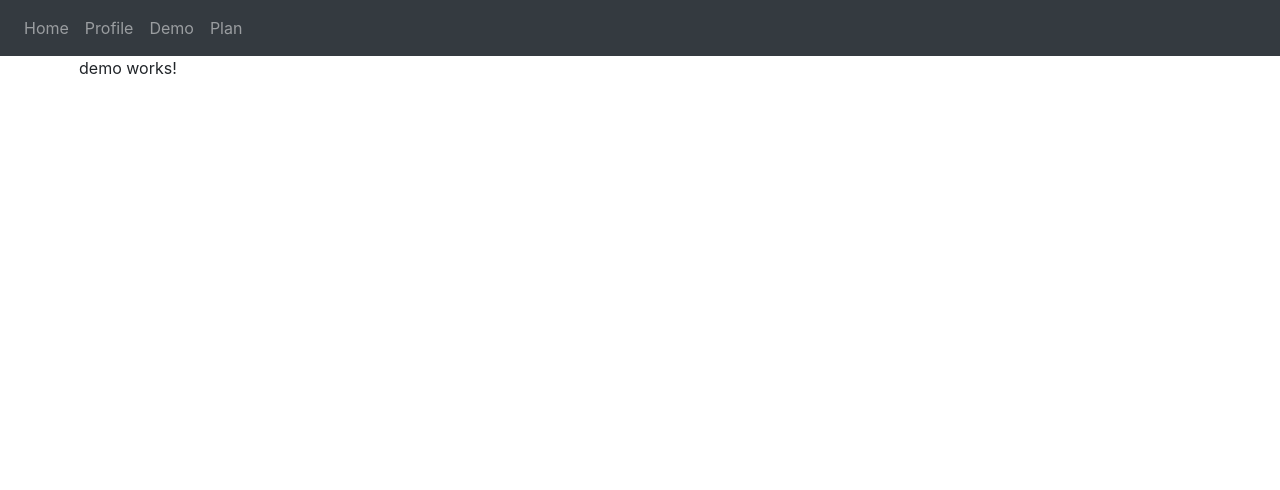
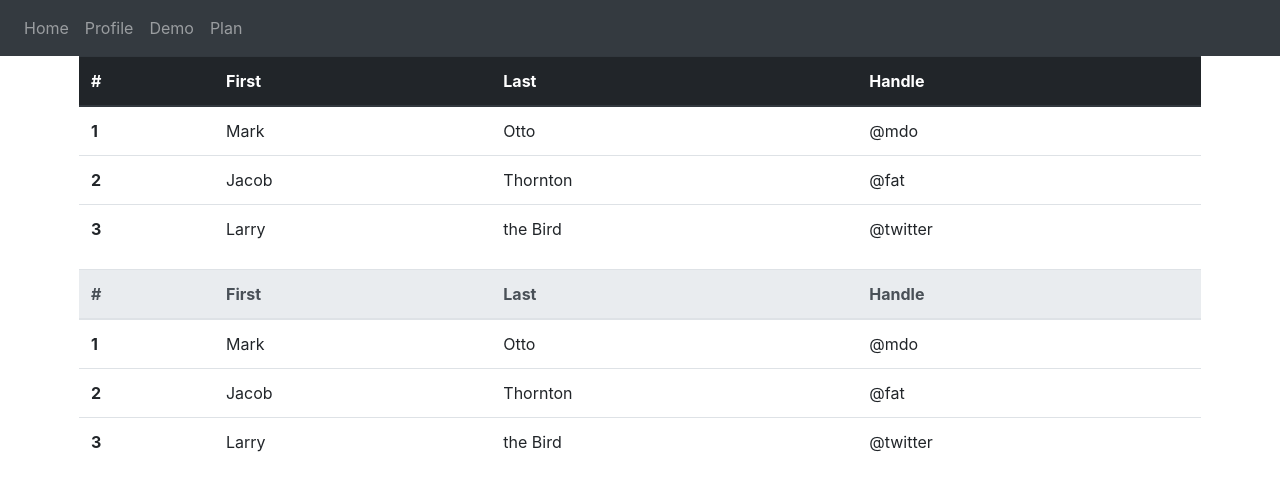
Before and after one commit to earnestcpy/daff_testing_angular, an Angular app: page / in a window 1280 px wide. Shown: the top 490 px of the page. Built offline with nearby package versions, Linux system fonts and the light colour scheme.

Commit message:
profile updates

```diff
--- a/src/app/demo/demo.component.html
+++ b/src/app/demo/demo.component.html
@@ -1,3 +1,61 @@
-<p>
-  demo works!
-</p>
+<table class="table">
+  <thead class="thead-dark">
+    <tr>
+      <th scope="col">#</th>
+      <th scope="col">First</th>
+      <th scope="col">Last</th>
+      <th scope="col">Handle</th>
+    </tr>
+  </thead>
+  <tbody>
+    <tr>
+      <th scope="row">1</th>
+      <td>Mark</td>
+      <td>Otto</td>
+      <td>@mdo</td>
+    </tr>
+    <tr>
+      <th scope="row">2</th>
+      <td>Jacob</td>
+      <td>Thornton</td>
+      <td>@fat</td>
+    </tr>
+    <tr>
+      <th scope="row">3</th>
+      <td>Larry</td>
+      <td>the Bird</td>
+      <td>@twitter</td>
+    </tr>
+  </tbody>
+</table>
+
+<table class="table">
+  <thead class="thead-light">
+    <tr>
+      <th scope="col">#</th>
+      <th scope="col">First</th>
+      <th scope="col">Last</th>
+      <th scope="col">Handle</th>
+    </tr>
+  </thead>
+  <tbody>
+    <tr>
+      <th scope="row">1</th>
+      <td>Mark</td>
+      <td>Otto</td>
+      <td>@mdo</td>
+    </tr>
+    <tr>
+      <th scope="row">2</th>
+      <td>Jacob</td>
+      <td>Thornton</td>
+      <td>@fat</td>
+    </tr>
+    <tr>
+      <th scope="row">3</th>
+      <td>Larry</td>
+      <td>the Bird</td>
+      <td>@twitter</td>
+    </tr>
+  </tbody>
+</table>
--- a/src/app/find-profile/find-profile.component.css
+++ b/src/app/find-profile/find-profile.component.css
@@ -9,11 +9,19 @@
 .form,
 .form-control {
   width: 300px;
-  margin-left: 10px;
+  margin-left: 0px;
 }
 
 .form-group {
-  margin: 40px;
+  margin: 20px;
   width: 400px;
   margin-right: 0px;
 }
+
+.profile-container {
+  background-color: aliceblue;
+  padding: 20px;
+  border-radius: 20px;
+  max-width: 1500px;
+  margin: auto;
+}
--- a/src/app/find-profile/find-profile.component.html
+++ b/src/app/find-profile/find-profile.component.html
@@ -1,13 +1,15 @@
 <div class="test"></div>
-<p class="text-center">Welcome to Customer Connect!</p>
 
-<p class="text=left">
-  Customer to insert their chip card and enter PIN to Access Existing Customer
-  Profile OR Enter:
-</p>
-<div>
+<p class="text-center h1">Welcome to Customer Connect</p>
+
+<div class="row">
+  <div class="col-2">
+    <p class="text-right h5 pt-4">Search By</p>
+  </div>
+  <div class="col-md-auto pt-2">
+    <div class="profile-container">
       <div class="form-check">
-    <label class="form-check-label">
+        <label class="form-check-label h5">
           <input type="radio" class="form-check-input" name="optradio" />Account
           Number
         </label>
@@ -37,7 +39,7 @@
       </div>
 
       <div class="form-check">
-    <label class="form-check-label">
+        <label class="form-check-label h5">
           <input type="radio" class="form-check-input" name="optradio" />Other
           Product Number
         </label>
@@ -56,7 +58,7 @@
       </div>
 
       <div class="form-check">
-    <label class="form-check-label">
+        <label class="form-check-label h5">
           <input
             type="radio"
             class="form-check-input"
@@ -78,3 +80,5 @@
         </form>
       </div>
     </div>
+  </div>
+</div>
--- a/src/app/sales-plan/sales-plan.component.html
+++ b/src/app/sales-plan/sales-plan.component.html
@@ -1 +1,97 @@
+<<<<<<< Updated upstream
 <app-sales-form></app-sales-form>
+=======
+<div class="row">
+  <div class="col-2">Transit</div>
+
+  <div class="col-2">
+    <input type="text" name="transit" maxlength="10" size="10" disabled />
+  </div>
+
+  <div class="col-2">Account</div>
+
+  <div class="col-6">
+    <input type="text" name="Account" maxlength="20" size="20" disabled />
+  </div>
+</div>
+
+<p></p>
+
+<div class="row">
+  <div class="col-2">Function Type</div>
+
+  <div class="col-10">
+    <select disabled>
+      <option
+        *ngFor="let functionType of functionTypes"
+        value="{{ functionType }}"
+      >
+        {{ functionType }}
+      </option>
+    </select>
+  </div>
+</div>
+
+<p></p>
+
+<div class="row">
+  <div class="col-2">Plan Type</div>
+
+  <div class="col-10">
+    <select disabled>
+      <option *ngFor="let planType of planTypes" value="{{ planType }}">
+        {{ planType }}
+      </option>
+    </select>
+  </div>
+</div>
+
+<p></p>
+
+<div class="row">
+  <div class="col-2">Group Option</div>
+
+  <div class="col-8">
+    <select>
+      <option
+        *ngFor="let groupOption of groupOptions"
+        value="{{ groupOption }}"
+      >
+        {{ groupOption }}
+      </option>
+    </select>
+  </div>
+</div>
+
+<p></p>
+
+<div class="row">
+  <div class="col-2">Plan Setup Date</div>
+
+  <div class="col-2">
+    <input type="text" name="planSetUpDate" maxlength="15" size="15" />
+  </div>
+
+  <div class="col-2">Plan Fee Start Date</div>
+
+  <div class="col-2">
+    <input type="text" name="planFeeStartDate" maxlength="15" size="15" />
+  </div>
+
+  <div class="col-2">Plan Review Date</div>
+
+  <div class="col-2">
+    <input type="text" name="planReviewDate" maxlength="15" size="15" />
+  </div>
+</div>
+
+<p></p>
+
+<div class="row">
+  <div class="col-2">Reason for Review</div>
+
+  <div class="col">
+    <input type="text" name="reasonForReview" size="60" />
+  </div>
+</div>
+>>>>>>> Stashed changes
```
Lines whose indentation alone changed are shown as unchanged.
